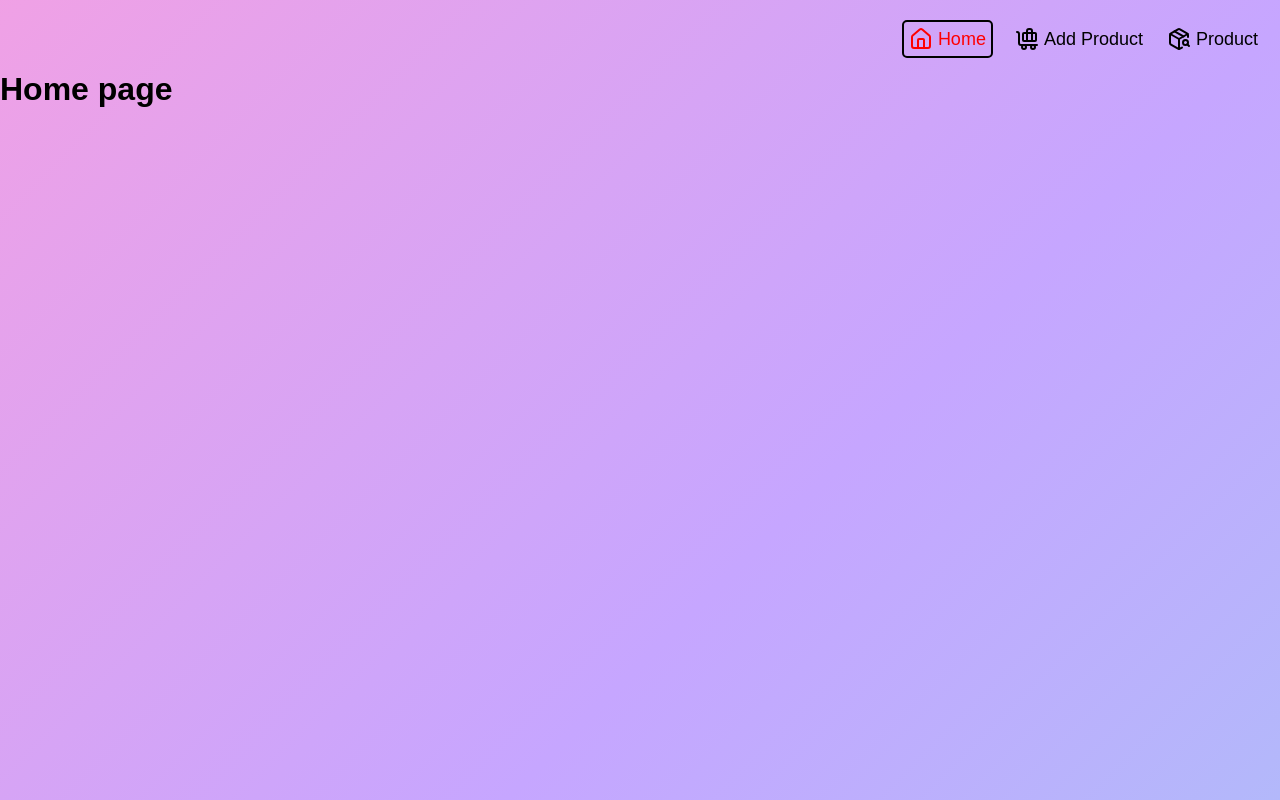
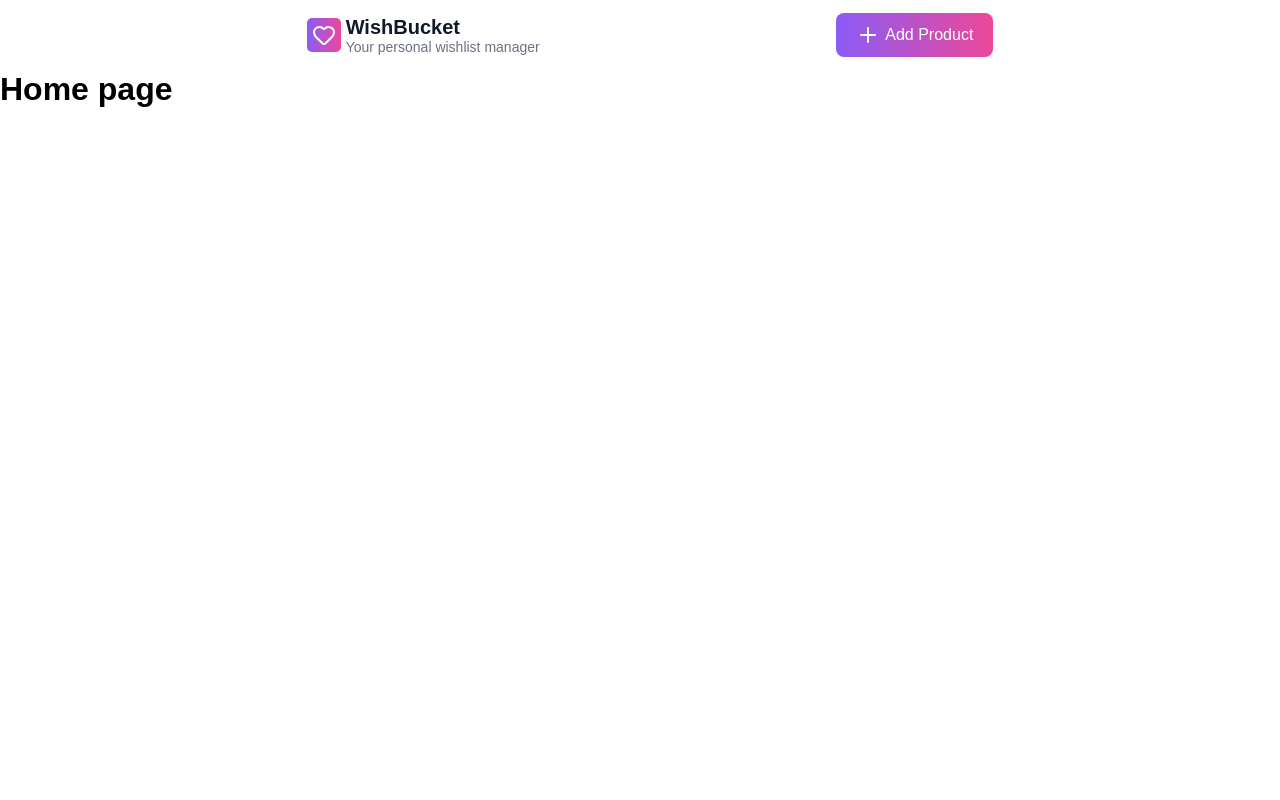
Before and after one commit to satyamrk18/WishBucket, a React (Vite) app: page / in a window 1280 px wide. Built offline with nearby package versions, Linux system fonts and the light colour scheme.

Commit message:
new navbar added

```diff
--- a/src/components/navbar.css
+++ b/src/components/navbar.css
@@ -1,27 +1,66 @@
 .navbar {
   display: flex;
   align-items: center;
-  justify-content: end;
   padding: 10px;
-  position:fixed;
+  justify-content: space-evenly;
+  width: 100%;
   top: 0px;
-  right:0px;
+  position: fixed;
+  height: 50px;
+  background-color: rgba(255, 255, 255, 0.418);
 }
 .nav-item {
-  margin: 10px;
-  font-size: 18px;
-  text-decoration: none;
-  font-family: sans-serif;
-  color: black;
+  background: linear-gradient(
+    to right,
+    #8b5cf6,
+    #ec4899
+  ); /* from-purple-500 to-pink-500 */
+  color: white;
+  padding: 10px 20px;
+  border: none;
+  border-radius: 8px;
+  font-weight: 400;
+  cursor: pointer;
+  transition: background 0.3s ease;
   display: flex;
   align-items: center;
+  text-decoration: none;
   gap: 5px;
-  border:2px solid transparent;
 }
-
-.nav-item.active {
-  border:2px solid black;
-  padding:5px;
-  border-radius:5px;
-  color:red;
+.nav-item:hover {
+  background: linear-gradient(
+    to right,
+    #7c3aed,
+    #db2777
+  ); /* from-purple-600 to-pink-600 */
 }
+.logo {
+  display: flex;
+  flex-direction: row;
+  align-items: center;
+  justify-content: center;
+  gap: 5px;
+}
+.heart {
+  padding: 5px;
+  display: flex;
+  align-items: center;
+  border-radius: 5px;
+  color: white;
+  background: linear-gradient(to right, #8b5cf6, #ec4899);
+}
+.logo-text {
+  display: flex;
+  flex-direction: column;
+}
+.logo-text h1 {
+  margin: 0;
+  font-size: 20px;
+  font-weight: bold;
+  color: #111827; /* near-black */
+}
+.logo-text p {
+  margin: 0;
+  font-size: 14px;
+  color: #6b7280; /* gray-500 */
+}
--- a/src/components/navbar.jsx
+++ b/src/components/navbar.jsx
@@ -1,18 +1,27 @@
 import React from "react";
 import "./navbar.css";
-import { Link,useLocation } from "react-router-dom";
-import {House, BaggageClaim,PackageSearch } from "lucide-react"
+import { Link } from "react-router-dom";
+import { Plus, Heart } from "lucide-react";
 const Navbar = () => {
   return (
     <div className="navbar">
+      <div className="logo">
+        <div className="heart">
+          <Heart />
+        </div>
+        <div class="logo-text">
+          <h1>WishBucket</h1>
+          <p>Your personal wishlist manager</p>
+        </div>
+      </div>
+
       {/* ita all gos to the search bar as pages input */}
-      <Link to="/" className={`nav-item ${location.pathname === "/"? "active" : ""}` }><House />Home</Link>
-
-
-      <Link to="/addproduct" className={`nav-item ${location.pathname === "/addproduct"? "active" : ""}` }><BaggageClaim />Add Product</Link>
-
-
-      <Link to="/product" className={`nav-item ${location.pathname === "/product" ? "active" : ""}`}><PackageSearch />Product</Link>
+      <div>
+        <Link to="/addproduct" className="nav-item">
+          <Plus />
+          Add Product
+        </Link>
+      </div>
     </div>
   );
 };
--- a/src/pages/Home.css
+++ b/src/pages/Home.css
@@ -7,28 +7,4 @@ body {
   padding-top: 50px;
   box-sizing: border-box;
 
-  background: linear-gradient(135deg,
-    #ffcc70,  /* light orange */
-    #fcbfdb,  /* light pink */
-    #ff9fdc,  /* pink */
-    #c6a6ff,  /* lavender */
-    #9ad0f5,  /* baby blue */
-    #4fdfff,  /* sky blue */
-    #70e3ff,  /* light cyan */
-    #ffd2a5   /* soft peach */
-  );
-  background-size: 600% 600%;
-  animation: gradientMove 6s ease infinite;
 }
-
-@keyframes gradientMove {
-  0% {
-    background-position: 0% 100%;
-  }
-  50% {
-    background-position: 100% 0%;
-  }
-  100% {
-    background-position: 0% 100%;
-  }
-}
--- a/src/pages/product.css
+++ b/src/pages/product.css
@@ -1,6 +1,5 @@
 /* Product.css */
 .cards {
-  background-color: red;
   padding:50px;
   gap: 20px;
   display: flex;
--- a/src/pages/product.jsx
+++ b/src/pages/product.jsx
@@ -13,6 +13,9 @@ const Product = () => {
     const storedProducts = JSON.parse(localStorage.getItem("products")) || [];
     setProducts(storedProducts);
   }, []);
+
+//priority grouping
+
 
   return (
     <div className="product-page">
@@ -34,7 +37,6 @@ const Product = () => {
               archivedate,
               description,
             } = product;
-
             return (
               <div className="product-card" key={index}>
                 <div className="p-image">
```
Also changed, not shown: src/pages/savedcard.css (added), src/pages/savedcard.jsx (added).
